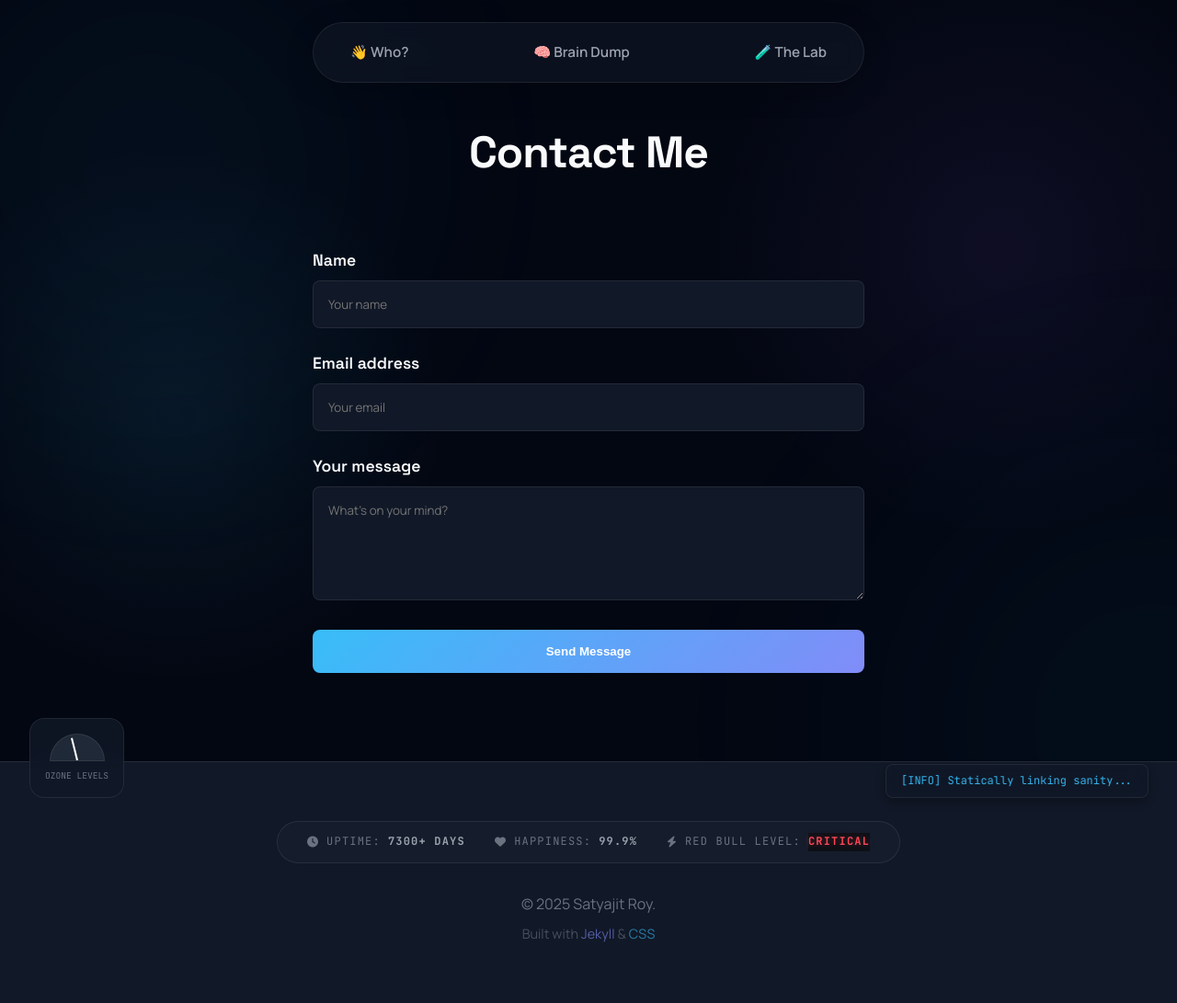
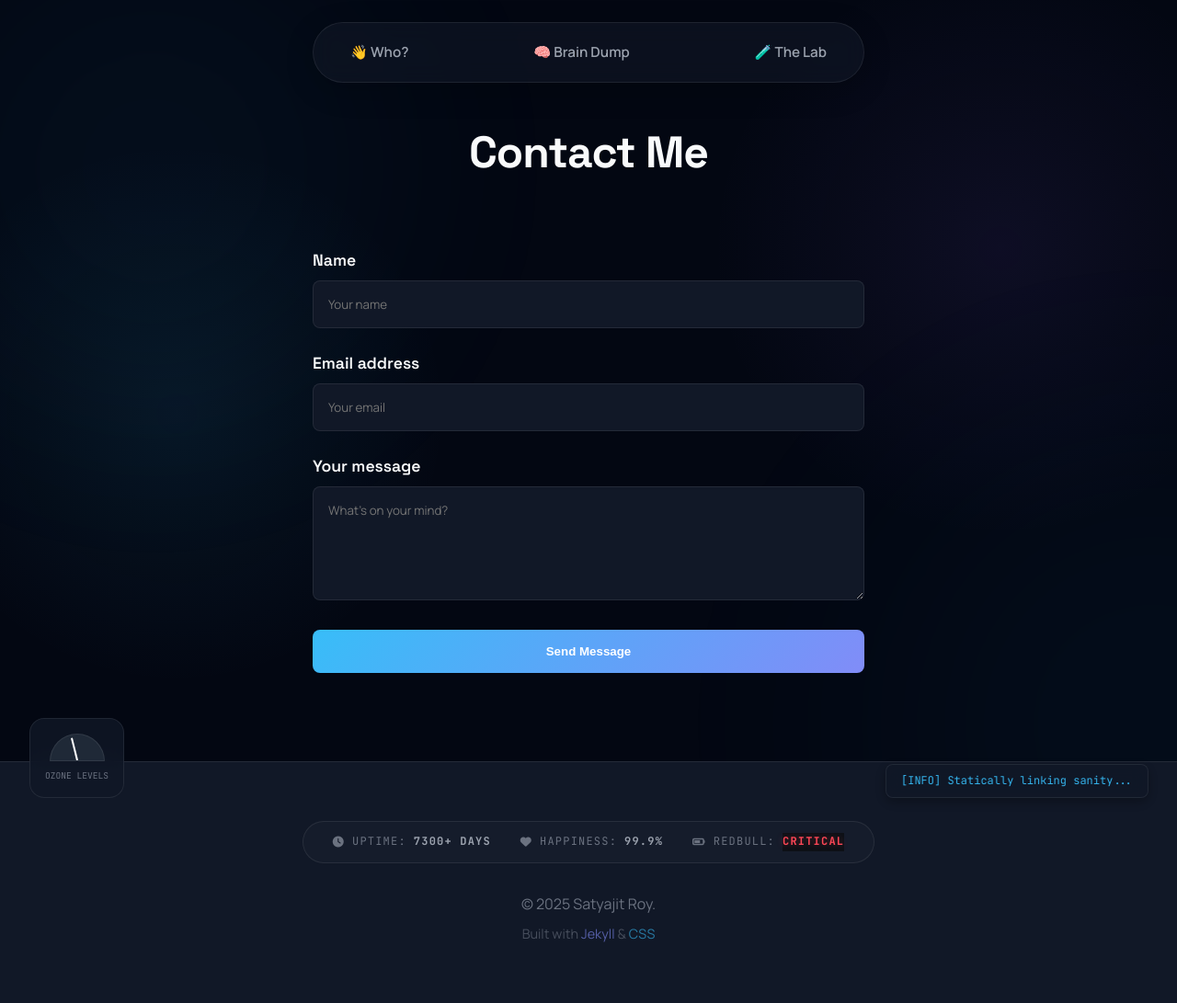
Before and after one commit to kodelint/kodelint.github.io, a Jekyll site: the page built from contact.md, in a window 1280 px wide. Shown: the whole page at 92% size. Built offline with Jekyll 4.4.1, drawn with Linux system fonts in a browser that asks for light colours; nearby versions of some CDN libraries.

Commit message:
UI Polish: Updated footer status bar text to 'Redbull' and switched to battery icon for technical energy vibe

```diff
--- a/_includes/footer.html
+++ b/_includes/footer.html
@@ -3,7 +3,7 @@
     <div class="system-status">
       <span class="status-item"><i class="fas fa-clock"></i> Uptime: <span class="status-value">7300+ days</span></span>
       <span class="status-item"><i class="fas fa-heart"></i> Happiness: <span class="status-value">99.9%</span></span>
-      <span class="status-item"><i class="fas fa-bolt"></i> Red Bull Level: <span class="status-value highlight">Critical</span></span>
+      <span class="status-item"><i class="fas fa-battery-three-quarters"></i> Redbull: <span class="status-value highlight">Critical</span></span>
     </div>
     <p>&copy; {{ 'now' | date: "%Y" }} {{site.data.blogger.name}}.</p>
     <p style="font-size: 0.9em; margin-top: 0.5rem; opacity: 0.6;">
```
